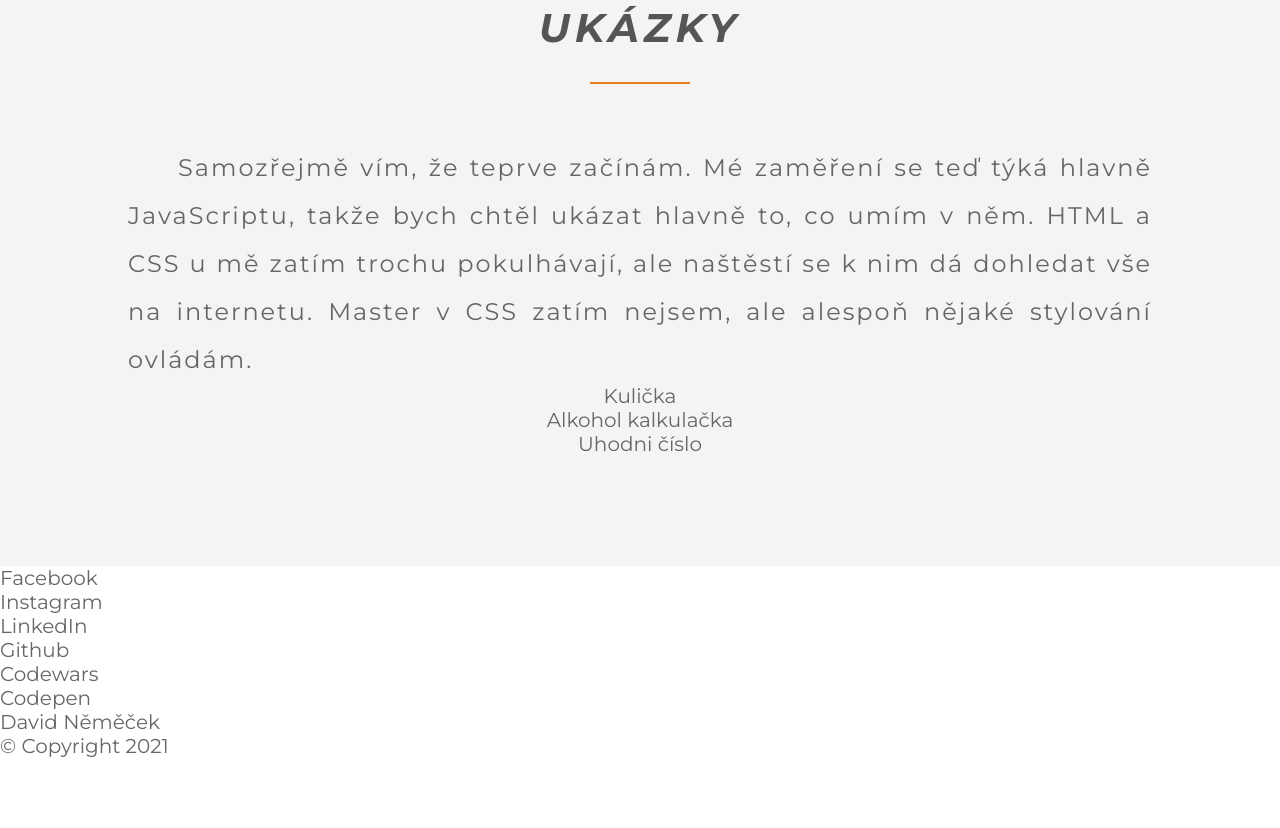
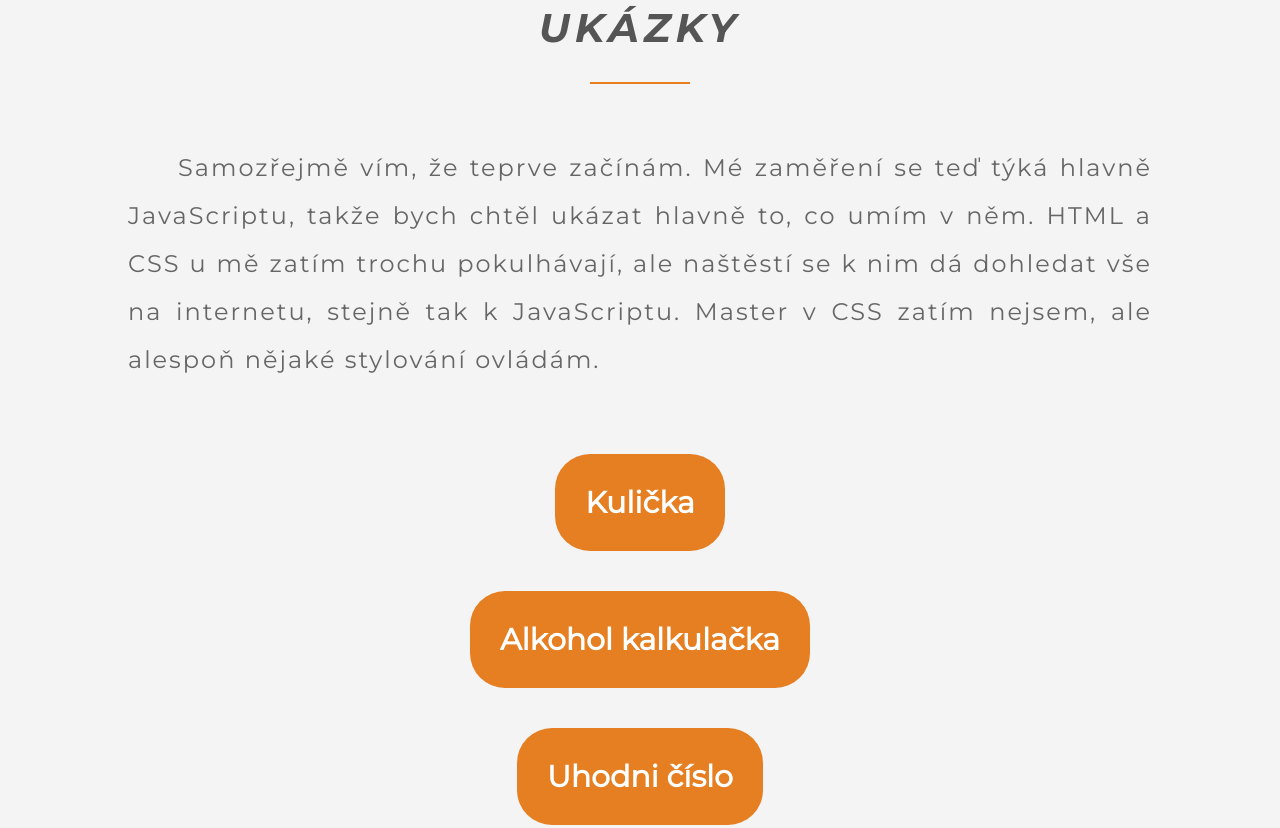
Before and after one commit to Ronnie3697/My_Portfolio, a plain HTML site: page index.html in a window 1280 px wide. Shown: the part 3522-4350 px from the top of the page. Before the commit the page ends 4280 px from the top, so only its background shows below. Drawn offline with Linux system fonts and the light colour scheme.

Commit message:
Improvements

```diff
--- a/css/ball.css
+++ b/css/ball.css
@@ -1,5 +1,5 @@
 body {
-  background-color: #888;
+  background-color: rgba(0, 0, 0, 0.8);
 }
 
 .flex-paragraph {
@@ -8,7 +8,7 @@ body {
   flex-direction: column;
   max-width: 700px;
   min-height: 700px;
-  margin: 0 auto 100px auto;
+  margin: 100px auto 0 auto;
   background-color: #1abc9c;
   border-radius: 50px;
 }
--- a/css/index.css
+++ b/css/index.css
@@ -152,6 +152,37 @@ h2:after {
   margin-top: 50px;
 }
 
+.my-projects {
+  display: flex;
+  padding-top: 50px;
+  justify-content: center;
+}
+
+.my-projects li {
+  padding: 50px;
+}
+
+.btn {
+  background-color: #e67e22;
+  color: white;
+  padding: 30px;
+  border-radius: 35px;
+  font-weight: bold;
+  font-size: 1.5em;
+  transition: background-color 0.5s;
+  word-wrap: break-word;
+}
+
+.btn:hover {
+  background-color: #d35400;
+}
+
+@media screen and (max-width: 1350px) {
+  .my-projects {
+    flex-direction: column;
+  }
+}
+
 @media screen and (max-width: 800px) {
   .paragraph {
     font-size: 1.1em;
--- a/index.html
+++ b/index.html
@@ -4,7 +4,7 @@
     <meta charset="UTF-8" />
     <meta http-equiv="X-UA-Compatible" content="IE=edge" />
     <meta name="viewport" content="width=device-width, initial-scale=1.0" />
-    <link rel="shortcut icon" href="img/ja.jpeg">
+    <link rel="shortcut icon" href="img/ja_16x16px.jpeg">
     <link rel="stylesheet" href="css/index.css" />
     <title>David Němeček</title>
   </head>
@@ -108,25 +108,25 @@
         Samozřejmě vím, že teprve začínám. Mé zaměření se teď týká hlavně
         JavaScriptu, takže bych chtěl ukázat hlavně to, co umím v něm. HTML a
         CSS u mě zatím trochu pokulhávají, ale naštěstí se k nim dá dohledat vše
-        na internetu. Master v CSS zatím nejsem, ale alespoň nějaké stylování
+        na internetu, stejně tak k JavaScriptu. Master v CSS zatím nejsem, ale alespoň nějaké stylování
         ovládám.
       </p>
-      <ul>
-      <li></li><a href="ball_animation/ball.html">Kulička</a></li>
-      <li></li><a href="beer_calc/beer_calc.html">Alkohol kalkulačka</a></li>
-      <li></li><a href="#">Uhodni číslo</a></li>
+      <ul class="my-projects">
+      <li><a class="btn" href="ball.html" target="_blank">Kulička</a></li>
+      <li><a class="btn" href="beer_calc.html" target="_blank">Alkohol kalkulačka</a></li>
+      <li><a class="btn" href="#" target="_blank">Uhodni číslo</a></li>
     </ul>
     </section>
   </div>
 
     <footer>
       <ul>
-        <li><a href="#" alt="Facebook" title="Facebook">Facebook</a></li>
-        <li><a href="#" alt="Instagram" title="Instagram">Instagram</a></li>
-        <li><a href="#" alt="LinkedIn" title="LinkedIn">LinkedIn</a></li>
-        <li><a href="#" alt="Github" title="Github">Github</a></li>
-        <li><a href="https://www.codewars.com/users/Ronnie3697" alt="Codewars" title="Codewars">Codewars</a></li>
-        <li><a href="https://codepen.io/Ronnie3697" alt="Codepen" title="Codepen">Codepen</a></li>
+        <li><a href="#" alt="Facebook" title="Facebook" target="_blank">Facebook</a></li>
+        <li><a href="#" alt="Instagram" title="Instagram" target="_blank">Instagram</a></li>
+        <li><a href="#" alt="LinkedIn" title="LinkedIn" target="_blank">LinkedIn</a></li>
+        <li><a href="#" alt="Github" title="Github" target="_blank">Github</a></li>
+        <li><a href="https://www.codewars.com/users/Ronnie3697" alt="Codewars" title="Codewars" target="_blank">Codewars</a></li>
+        <li><a href="https://codepen.io/Ronnie3697" alt="Codepen" title="Codepen" target="_blank">Codepen</a></li>
       </ul>
 
       <div>David Něměček</div>
```
Also changed, not shown: ball.html (+5 -4 lines), img/ja_16x16px.jpeg (added).
